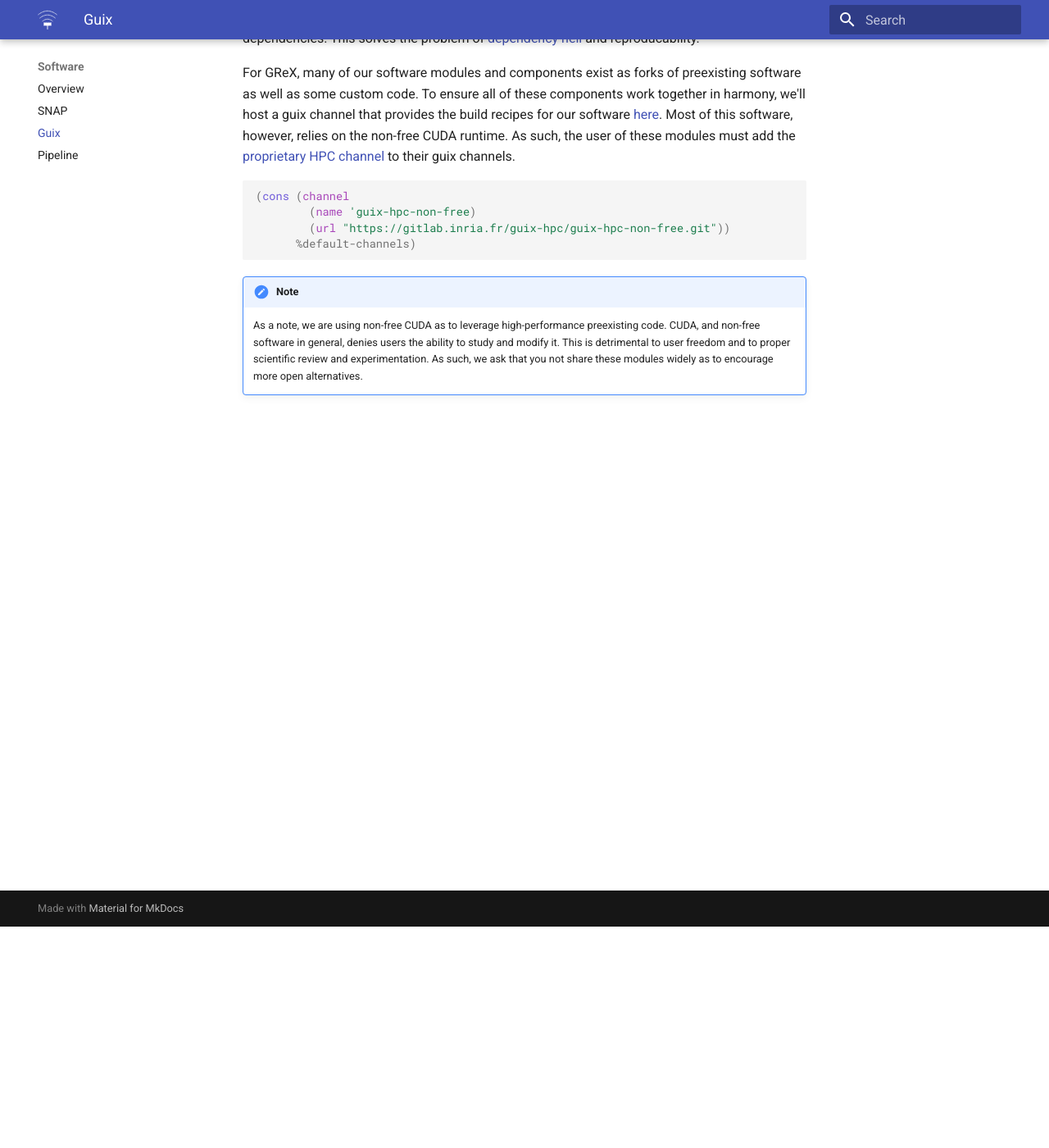
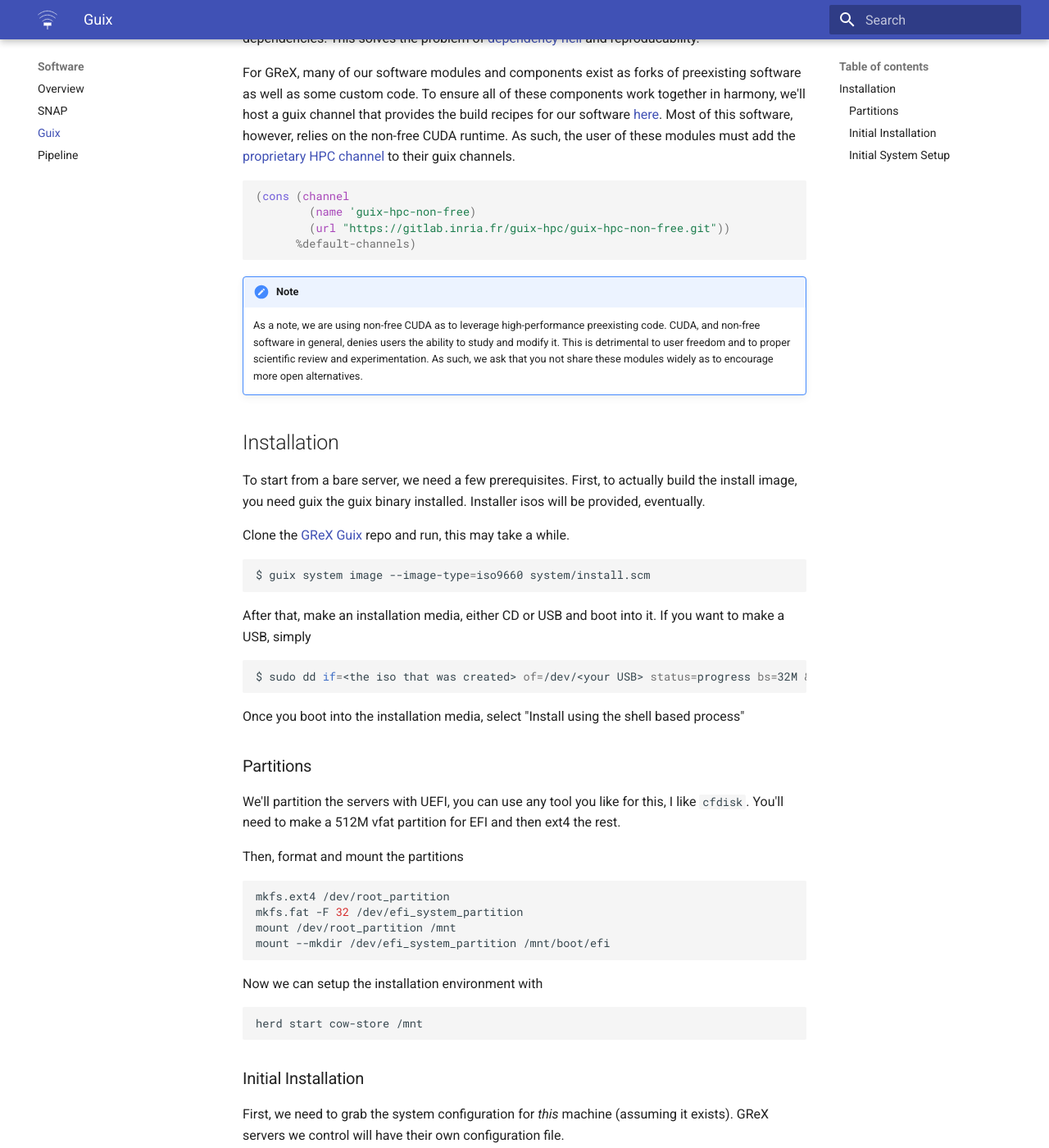
Before and after one commit to courtneyjkeeler/grex-telescope.github.io, an MkDocs documentation site: the page built from docs/software/guix.md, in a window 1280 px wide and 1400 px high, scrolled down 270 px. Shown: the whole window at 82% size. Built offline with MkDocs 1.6.1 and Material for MkDocs 9.7.7, drawn with Linux system fonts in a browser that asks for light colours; some of the changed text lies outside the part shown.

Commit message:
Guix setup

````diff
--- a/docs/software/guix.md
+++ b/docs/software/guix.md
@@ -29,3 +29,97 @@ channel](https://gitlab.inria.fr/guix-hpc/guix-hpc-non-free) to their guix chann
     CUDA, and non-free software in general, denies users the ability to study and modify it.
     This is detrimental to user freedom and to proper scientific review and experimentation.
     As such, we ask that you not share these modules widely as to encourage more open alternatives.
+
+## Installation
+
+To start from a bare server, we need a few prerequisites. First, to actually
+build the install image, you need guix the guix binary installed. Installer isos
+will be provided, eventually.
+
+Clone the [GReX Guix](https://github.com/GReX-Telescope/guix-grex) repo and run,
+this may take a while.
+
+```bash
+$ guix system image --image-type=iso9660 system/install.scm
+```
+
+After that, make an installation media, either CD or USB and boot into it. If
+you want to make a USB, simply
+
+```bash
+$ sudo dd if=<the iso that was created> of=/dev/<your USB> status=progress bs=32M && sync
+```
+
+Once you boot into the installation media, select "Install using the shell based
+process"
+
+### Partitions
+
+We'll partition the servers with UEFI, you can use any tool you like for this, I
+like `cfdisk`. You'll need to make a 512M vfat partition for EFI and then ext4
+the rest.
+
+Then, format and mount the partitions
+
+```bash
+mkfs.ext4 /dev/root_partition
+mkfs.fat -F 32 /dev/efi_system_partition
+mount /dev/root_partition /mnt
+mount --mkdir /dev/efi_system_partition /mnt/boot/efi
+```
+
+Now we can setup the installation environment with
+
+```bash
+herd start cow-store /mnt
+```
+
+### Initial Installation
+
+First, we need to grab the system configuration for _this_ machine (assuming it
+exists). GReX servers we control will have their own configuration file.
+
+```bash
+git clone https://github.com/GReX-Telescope/guix-grex
+```
+
+First, we'll copy over the channels and update (this may take a while)
+
+```bash
+mkdir -p ~/.config/guix
+cp guix-grex/channels.scm ~/.config/guix
+guix pull
+hash guix  # This is necessary to ensure the updated profile path is active!
+```
+
+Then initialize the system with
+
+```bash
+guix system -L guix-grex init guix-grex/system/grex-01.scm /mnt
+```
+
+### Initial System Setup
+
+Now you can reboot and setup the users!
+
+First, we need to change the password. Login as root and
+
+```bash
+passwd      # For root
+passwd grex # For the GReX user
+```
+
+Again, we need to pull down our channels list
+
+```bash
+git clone https://github.com/GReX-Telescope/guix-grex
+ln -sf guix-grex/channels.scm ~/.config/guix/channels.scm
+```
+
+And then one final pull
+
+```bash
+guix pull
+```
+
+We're ready to go!
````
